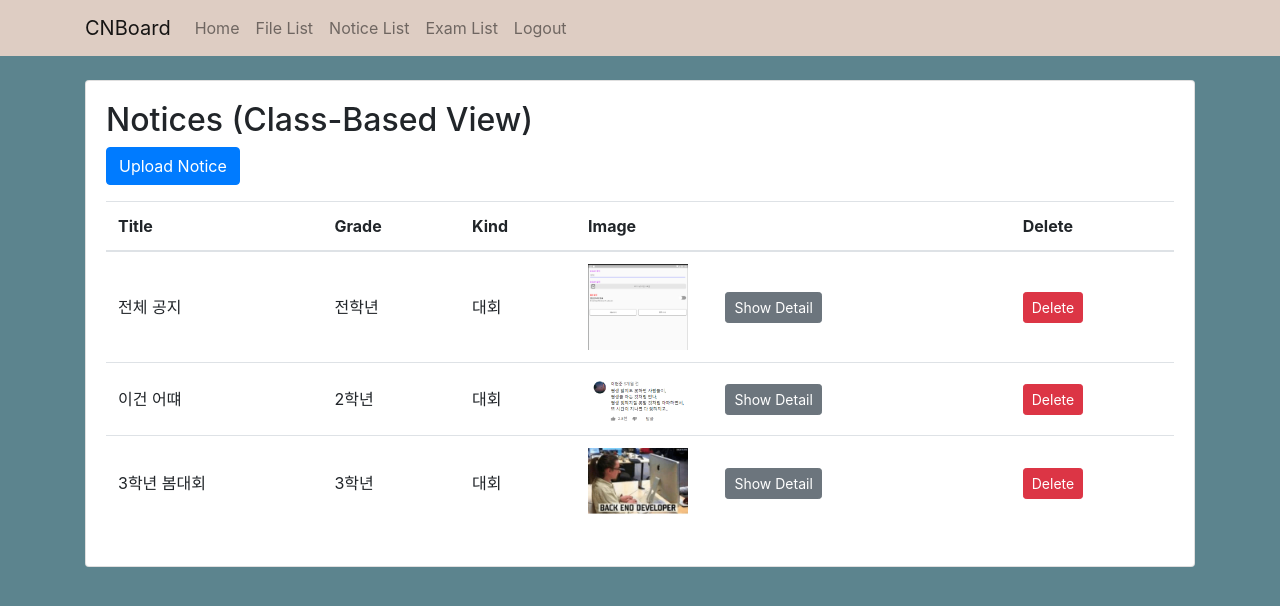
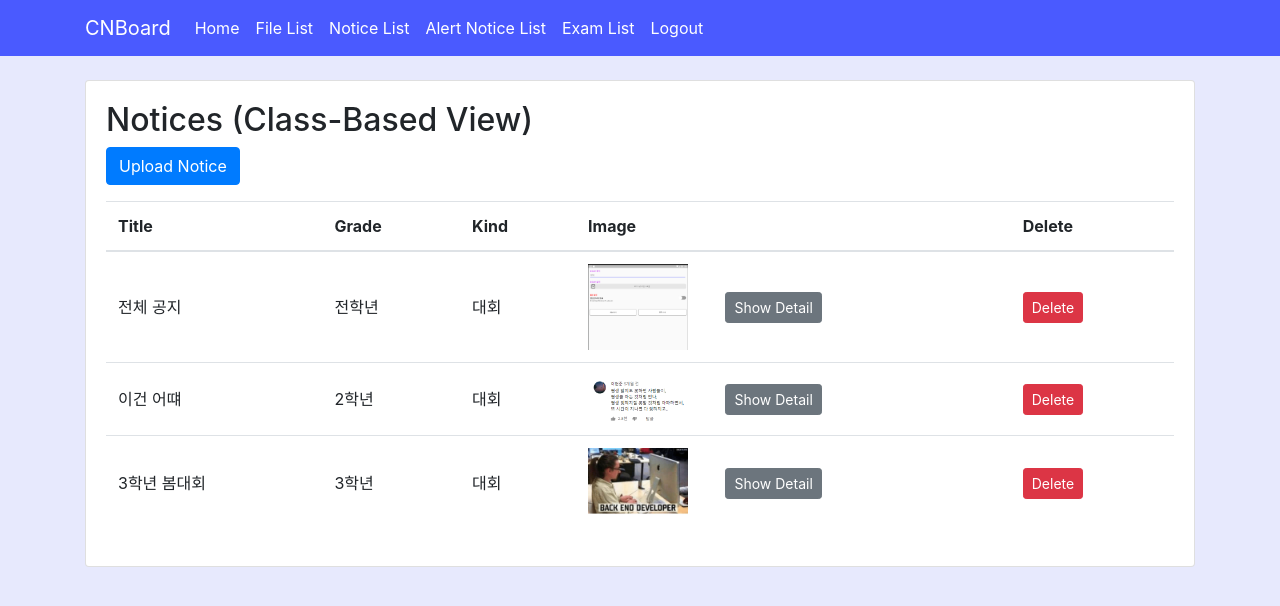
Before and after one commit to CodezTree/CNBoard_Server, a Django app: page /Service/class/notices/ in a window 1280 px wide. Shown: the top 606 px of the page. Run offline with Django 3.2, Linux system fonts and the light colour scheme; data comes from the database, SQL or seed files in the repository; both versions use the stored data as it was after the commit; some libraries are stand-ins or nearby versions.

Commit message:
학생 지원서, 긴급 공지 추가
페이지 디자인 수정

```diff
--- a/Service/admin.py
+++ b/Service/admin.py
@@ -1,5 +1,5 @@
 from django.contrib import admin
-from .models import NoticeData, FileData, CNUser, ExamData, AlertNoticeData
+from .models import NoticeData, FileData, CNUser, ExamData, AlertNoticeData, CNBoardApply
 
 # Register your models here.
 admin.site.register(NoticeData)
@@ -7,3 +7,4 @@ admin.site.register(FileData)
 admin.site.register(CNUser)
 admin.site.register(ExamData)
 admin.site.register(AlertNoticeData)
+admin.site.register(CNBoardApply)
--- a/Service/models.py
+++ b/Service/models.py
@@ -78,9 +78,9 @@ class NoticeData(models.Model):
     def __str__(self):
         return self.notice_title
 
-    def delete(self, *args, **kwargs):
-        self.notice_image.delete()
-        super().delete(*args, **kwargs) # Call Real Save
+    # def delete(self, *args, **kwargs):
+    #     self.notice_image.delete()
+    #     super().delete(*args, **kwargs) # Call Real Save
 
 
 class AlertNoticeData(models.Model):
@@ -90,6 +90,9 @@ class AlertNoticeData(models.Model):
     notice_content = models.CharField(blank=True, max_length=200)
     # 공지 내용
 
+    target_grade = models.IntegerField(null=False, default=0)
+    # 대상 학년
+
     notice_image = models.ImageField(upload_to='alertNotice/image/', blank=True, null=True)
     # 공지 이미지
 
@@ -98,3 +101,20 @@ class AlertNoticeData(models.Model):
 
     notice_due_date = models.DateTimeField(null=False)
     # 공지 게시 기한
+
+    def __str__(self):
+        return self.notice_title
+
+
+class CNBoardApply(models.Model):
+    student_number = models.CharField(null=False, max_length=7)
+    # 학생 학번
+
+    apply_target = models.IntegerField(null=False, default=0)
+    # 지원 분야
+
+    apply_content = models.TextField(null=False, max_length=2000)
+    # 지원 포부 및 동기 내역
+
+    def __str__(self):
+        return self.student_number
--- a/Service/static/css/app.css
+++ b/Service/static/css/app.css
@@ -1,3 +1,3 @@
 body {
-  background-color: #5c848e;
+  background-color: #E7E9FD;
 }
--- a/Service/templates/base.html
+++ b/Service/templates/base.html
@@ -7,29 +7,32 @@
   <link rel="stylesheet" type="text/css" href="{% static 'css/app.css' %}">
   <title>{% block title %}CNBoard{% endblock %}</title>
 </head>
-<body>
-  <nav class="navbar navbar-expand-lg navbar-light mb-4" style="background-color:#decdc3">
+<body style="background-color:#E7E9FD">
+  <nav class="navbar navbar-expand-lg navbar-light mb-4" style="background-color:#4A5AFF">
     <div class="container">
-      <a class="navbar-brand" href="{% url 'home' %}">CNBoard</a>
+      <a class="navbar-brand" href="{% url 'home' %}" style="color:white">CNBoard</a>
       <button class="navbar-toggler" type="button" data-toggle="collapse" data-target="#navbarSupportedContent" aria-controls="navbarSupportedContent" aria-expanded="false" aria-label="Toggle navigation">
         <span class="navbar-toggler-icon"></span>
       </button>
       <div class="collapse navbar-collapse" id="navbarSupportedContent">
         <ul class="navbar-nav">
           <li class="nav-item">
-            <a class="nav-link" href="{% url 'home' %}">Home</a>
+            <a class="nav-link" href="{% url 'home' %}" style="color:white">Home</a>
           </li>
           <li class="nav-item">
-            <a class="nav-link" href="{% url 'file_list' %}">File List</a>
+            <a class="nav-link" href="{% url 'file_list' %}" style="color:white">File List</a>
           </li>
           <li class="nav-item">
-            <a class="nav-link" href="{% url 'notice_list' %}">Notice List</a>
+            <a class="nav-link" href="{% url 'notice_list' %}" style="color:white">Notice List</a>
           </li>
           <li class="nav-item">
-            <a class="nav-link" href="{% url 'exam_data_list' %}">Exam List</a>
+            <a class="nav-link" href="{% url 'alert_notice_list' %}" style="color:white">Alert Notice List</a>
           </li>
           <li class="nav-item">
-            <a class="nav-link" href="{% url 'logout' %}">Logout</a>
+            <a class="nav-link" href="{% url 'exam_data_list' %}" style="color:white">Exam List</a>
+          </li>
+          <li class="nav-item">
+            <a class="nav-link" href="{% url 'logout' %}" style="color:white">Logout</a>
           </li>
         </ul>
       </div>
--- a/Service/urls.py
+++ b/Service/urls.py
@@ -5,13 +5,17 @@ from . import views
 urlpatterns = [
     path('notices/upload/', views.upload_notice, name='upload_notice'),
     path('notices/', views.notice_list, name='notice_list'),
+    path('alertNotices/', views.alert_notice_list, name='alert_notice_list'),
+    path('alertNotices/delete/<int:pk>', views.delete_alert_notice, name='delete_alert_notice'),
     path('notices/delete/<int:pk>/', views.delete_notice, name='delete_notice'),
     path('class/notices/', views.NoticeListView.as_view(), name='class_notice_list'),
     path('class/notices/upload', views.UploadNoticeView.as_view(), name='class_upload_notice'),
     path('showNotice/', views.show_notice_android, name='show_notice'),
     path('showFilteredNotice/', views.show_filtered_notice, name='show_filtered_notice'),
-    path('showAlertNotice', views.show_alert_notice, name='show_alert_notice'),
-    path('deleteAlertNotice', views.delete_alert_notice, name='delete_alert_notice'),
+    path('showAlertNotice/', views.show_alert_notice, name='show_alert_notice'),
+    path('deleteAlertNotice/', views.delete_alert_notice_android, name='delete_alert_notice_android'),
+    path('uploadAlertNotice/', views.upload_alert_notice, name='upload_alert_notice'),
+    path('applyCnboard/', views.apply_cnboard, name='apply_cnboard'),
 
     path('files/', views.file_list, name='file_list'),
     path('files/upload', views.upload_file, name='upload_file'),
--- a/Service/views.py
+++ b/Service/views.py
@@ -10,8 +10,8 @@ from django.views.decorators.csrf import csrf_exempt
 import os
 import json
 
-from .forms import NoticeForm, FileForm, LoginForm, ExamForm
-from .models import NoticeData, FileData, ExamData, AlertNoticeData
+from .forms import NoticeForm, FileForm, LoginForm, ExamForm, AlertNoticeForm
+from .models import NoticeData, FileData, ExamData, AlertNoticeData, CNBoardApply
 
 # Create your views here.
 
@@ -238,14 +238,52 @@ def show_alert_notice(request): # 긴급공지 리스트
     return HttpResponse(response)
 
 
-def delete_alert_notice(request): # 누구나 시간대 확인해서 다르면 삭제 가능
+def delete_alert_notice(request, pk):
+    if request.session['login_session'] != '$%@#@asf22qwr12t':
+        return redirect('admin_login')  # 로그인 안되어 있을경우
+
+    if request.method == 'POST':
+        data = AlertNoticeData.objects.get(pk=pk)
+        data.delete()
+
+        return redirect('alert_notice_list')
+
+
+def delete_alert_notice_android(request): # 누구나 시간대 확인해서 다르면 삭제 가능
     if request.method == 'POST':
         notice_id = request.POST.get('noticeID')
 
         notice = AlertNoticeData.objects.get(id=notice_id)
-        notice.remove()
+        notice.delete()
 
     return HttpResponse('')
+
+
+def upload_alert_notice(request):
+    if request.session['login_session'] != '$%@#@asf22qwr12t':
+        return redirect('admin_login')  # 로그인 안되어 있을경우
+
+    if request.method == 'POST':
+        form = AlertNoticeForm(request.POST, request.FILES)
+        if form.is_valid():
+            form.save()
+            return redirect('alert_notice_list')
+    else:
+        form = AlertNoticeForm()
+    return render(request, 'upload_alert_notice.html', {
+        'form': form
+    })
+
+
+def alert_notice_list(request):
+    if request.session['login_session'] != '$%@#@asf22qwr12t':
+        return redirect('admin_login')  # 로그인 안되어 있을경우
+
+    notices = AlertNoticeData.objects.all()
+    return render(request, 'alert_notice_list.html', {
+        'notices': notices
+    })
+
 
 # ---------------- NOTICE END ----------------
 
@@ -289,6 +327,20 @@ def file_list(request):
 
 
 # ------------------- FILE END --------------------
+
+# ------------------- APPLY -----------------------
+
+@csrf_exempt
+def apply_cnboard(request):
+    if request.method == 'POST':
+        student_number = request.POST.get('student_number')
+        apply_target = request.POST.get('apply_target')
+        apply_content = request.POST.get('apply_content')
+
+        CNBoardApply.objects.create(student_number=student_number, apply_target=apply_target, apply_content=apply_content)
+
+        return HttpResponse('')
+
 
 # ----------------- AUTHENTICATION -----------------
 
```
Also changed, not shown: Meal/views.py (+9 -1 lines), Service/forms.py (+7 -1 lines), Service/templates/alert_notice_list.html (added, +94 -0 lines), Service/templates/upload_alert_notice.html (added, +13 -0 lines), db.sqlite3.
